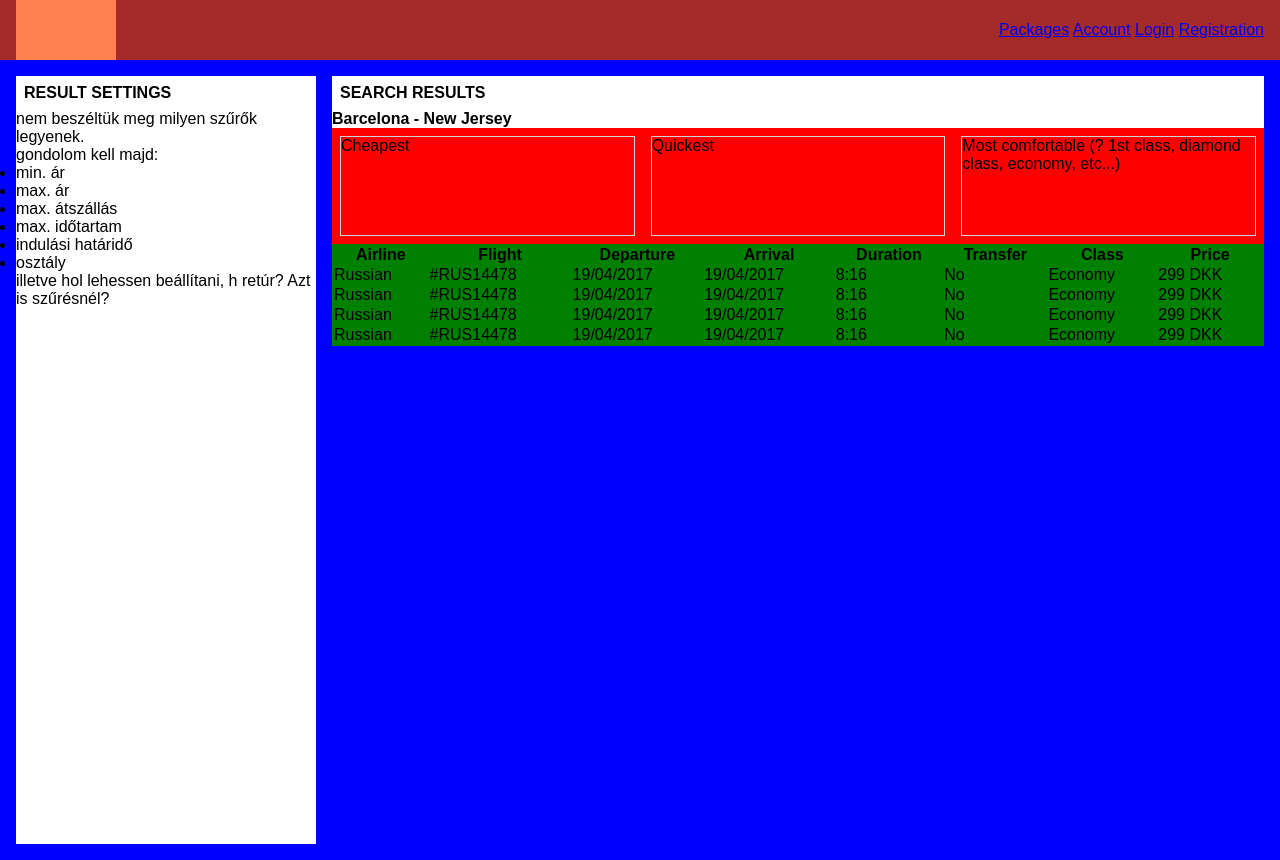
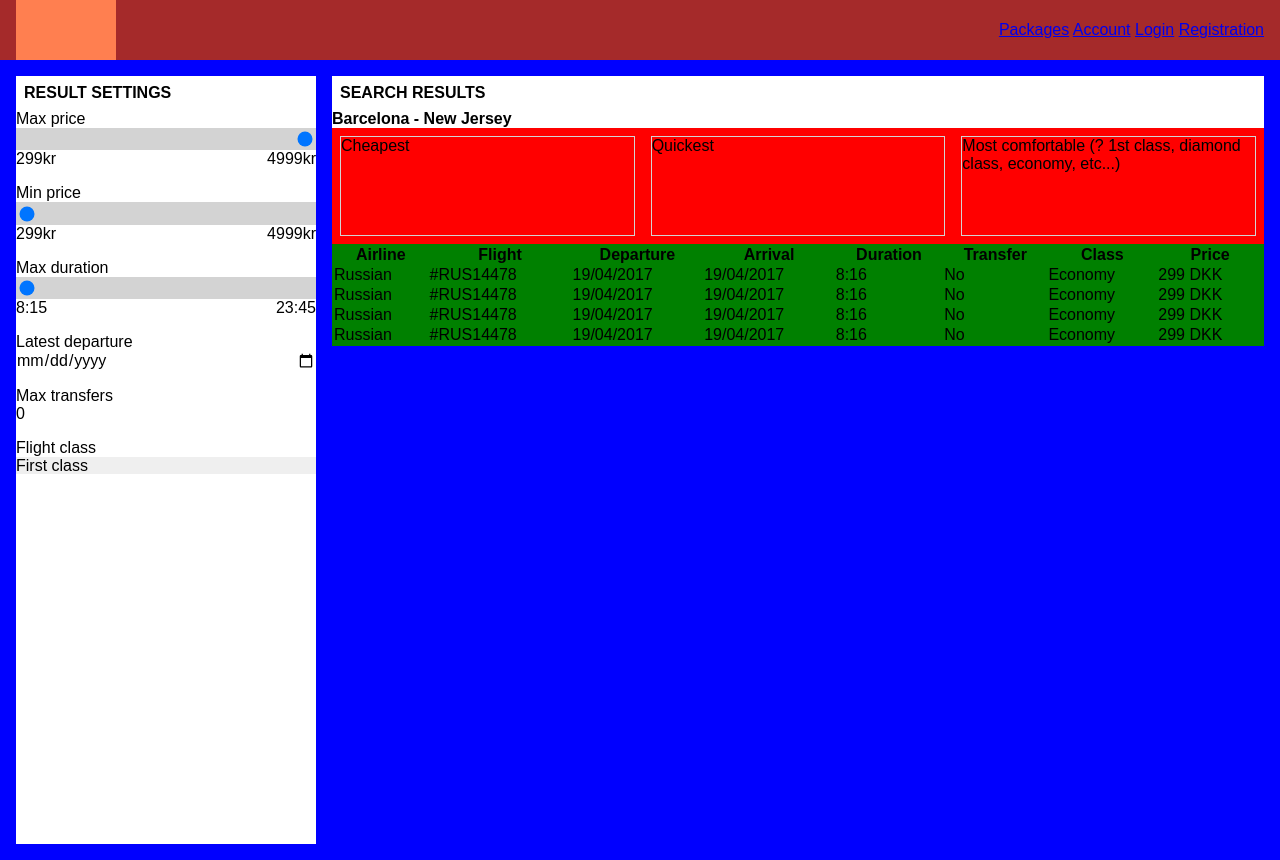
Before and after one commit to gergelybalint94/group-project, a plain HTML site: page results.html in a window 1280 px wide. Drawn offline with Linux system fonts and the light colour scheme.

Commit message:
Result filter update

```diff
--- a/results.html
+++ b/results.html
@@ -46,17 +46,62 @@
             <!-- //////////////////////////////////// -->
         	<div id="search-filter-wrap">
             	<h1>Result settings</h1>
-                <p>nem beszéltük meg milyen szűrők legyenek.</p>
-                <p>gondolom kell majd:</p>
-                <ul>
-                	<li>min. ár</li>
-                    <li>max. ár</li>
-                    <li>max. átszállás</li>
-                    <li>max. időtartam</li>
-                    <li>indulási határidő</li>
-                    <li>osztály</li>
-                </ul>
-                <p>illetve hol lehessen beállítani, h retúr? Azt is szűrésnél?</p>
+                	<form id="search-filter-form">
+
+                    	<!-- MAX PRICE SLIDER: -->
+                    	<div class="input-wraps">
+                        	<label for="max-price">Max price</label>
+                			<input type="range" id="max-price" name="max-price" min="299" max="4999" value="4999">
+                            <div class="range-labels">
+                            	<div><span>299</span>kr</div>
+                            	<div><span>4999</span>kr</div>
+                           	</div>
+                        </div>
+
+                    	<!-- MIN PRICE SLIDER: -->
+                    	<div class="input-wraps">
+                        	<label for="min-price">Min price</label>
+                			<input type="range" id="min-price" name="min-price" min="299" max="4999" value="0">
+                            <div class="range-labels">
+                            	<div><span>299</span>kr</div>
+                            	<div><span>4999</span>kr</div>
+                           	</div>
+                        </div>
+
+                    	<!-- FLIGHT DURATION SLIDER: -->
+                    	<div class="input-wraps">
+                        	<label for="max-duration">Max duration</label>
+                			<input type="range" id="max-duration" name="max-duration" min="8.25" max="23.75" value="0">
+                            <div class="range-labels">
+                            	<div><span>8:15</span></div>
+                            	<div><span>23:45</span></div>
+                           	</div>
+                        </div>
+
+                    	<!-- LATEST DEPARTURE: -->
+                    	<div class="input-wraps">
+                        	<label for="latest-departure">Latest departure</label>
+                			<input type="date" id="latest-departure" name="latest-departure" placeholder="dd/mm/yyyy">
+                        </div>
+
+                    	<!-- INPUT FOR MAX TRANSFERS: -->
+                    	<div class="input-wraps">
+                        	<label for="min-price">Max transfers</label>
+                			<input type="number" id="transfers" name="transfers" value="0">
+                        </div>
+
+                    	<!-- CLASS SELECTOR: -->
+                    	<div class="input-wraps">
+                        	<label for="flight-class">Flight class</label>
+                			<select id="flight-class" name="flight-class">
+                            	<option value="1">First class</option>
+                                <option value="2">Business class</option>
+                            	<option value="3">Premium economy class</option>
+                            	<option value="4">Economy class</option>
+                            </select>
+                        </div>
+
+                    </form>
             </div>
 
 
--- a/style.css
+++ b/style.css
@@ -48,6 +48,11 @@ h1 {
 	//background:green;
 }
 
+input[type="range"]{
+	padding:0.2em;
+	background:lightgray;
+}
+
 .input-wraps {
 	display:flex;
 	margin-bottom:1em;
@@ -81,6 +86,12 @@ h1 {
 	margin:0.1em;
 	border-radius:100%;
 	background:gray;
+}
+
+.range-labels {
+	display:flex;
+	width:100%;
+	justify-content:space-between;
 }
 
 
```
